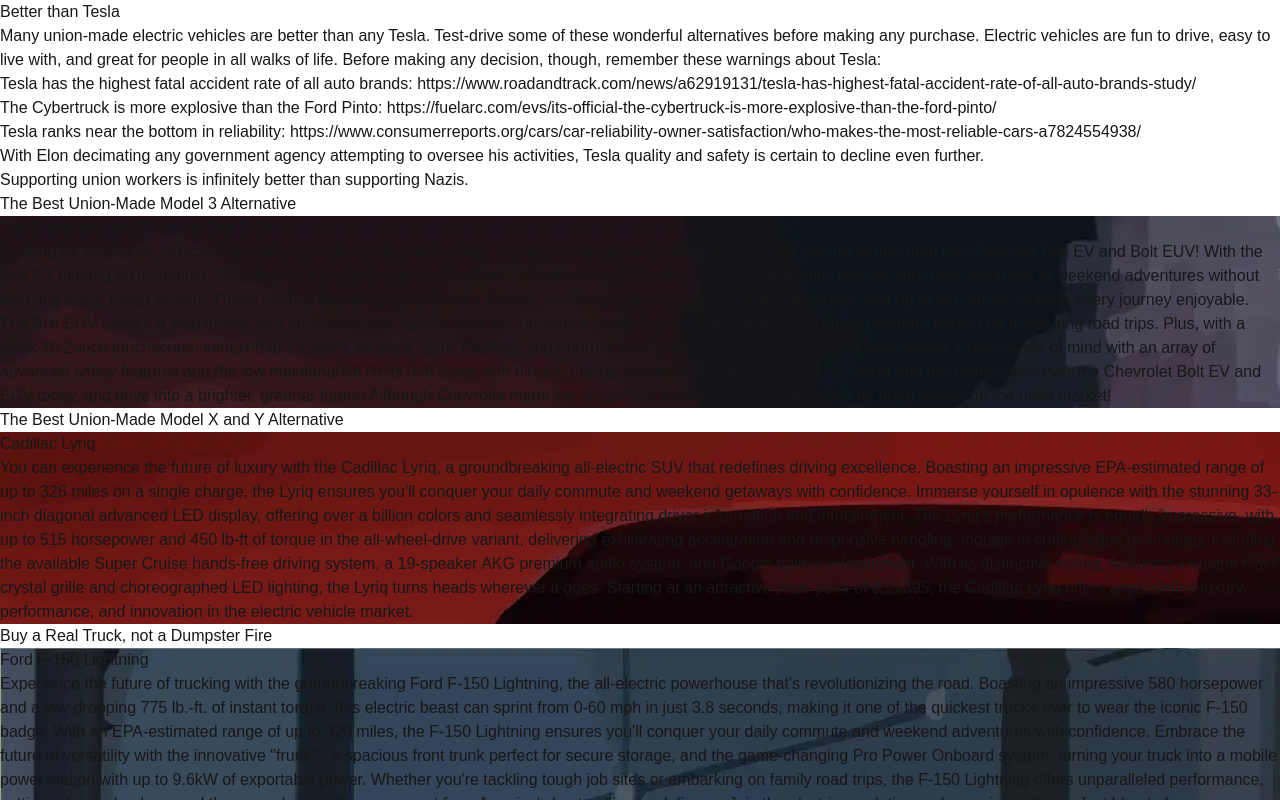
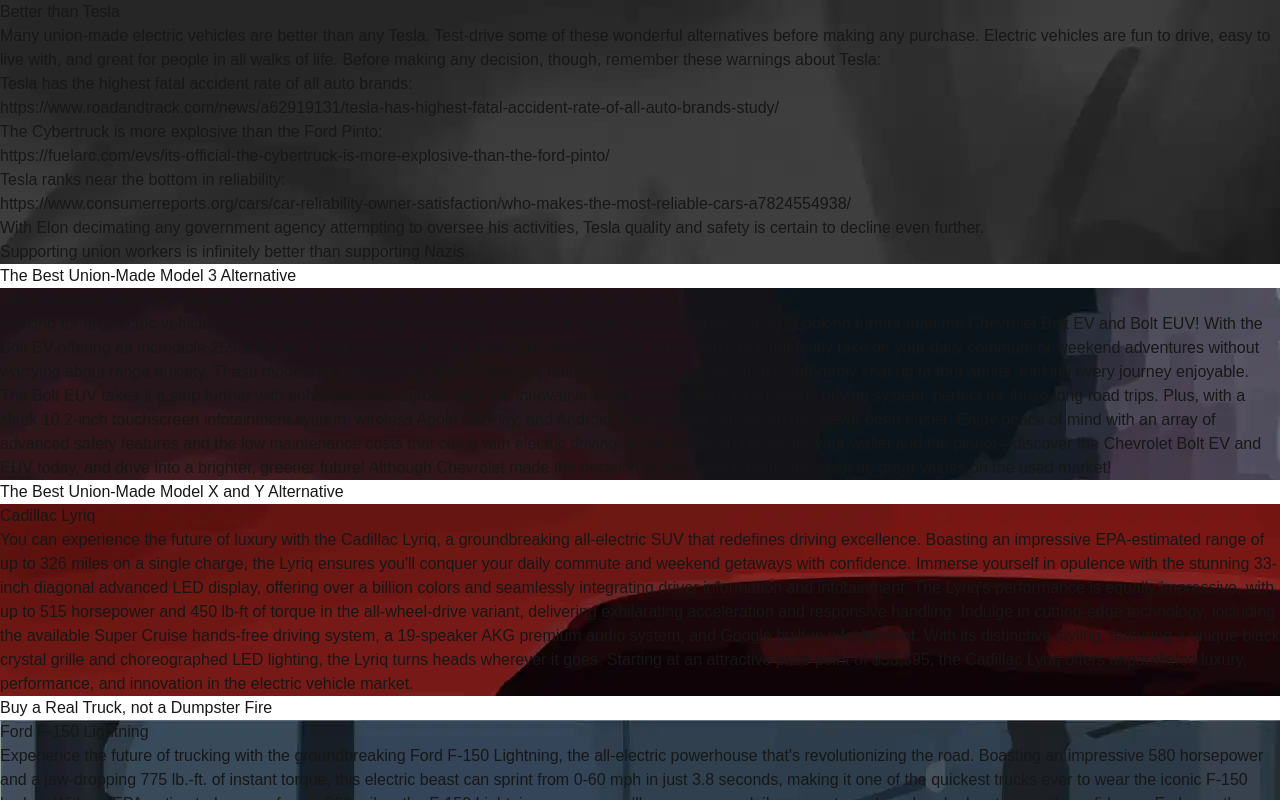
Before and after one commit to erichchampion/better-than-tesla, a Next.js app: page / in a window 1280 px wide. Shown: the top 800 px of the page. Built offline with nearby package versions, Linux system fonts and the light colour scheme; no server answers.

Commit message:
Tweaking appearance

```diff
--- a/src/app/content.json
+++ b/src/app/content.json
@@ -4,6 +4,7 @@
 		"description": "Many union-made electric vehicles are better than any Tesla."
 	},
 	"section-1": {
+		"background": "generic-background-horizontal.webp",
 		"title": "Better than Tesla",
 		"description": "Many union-made electric vehicles are better than any Tesla. Test-drive some of these wonderful alternatives before making any purchase. Electric vehicles are fun to drive, easy to live with, and great for people in all walks of life. Before making any decision, though, remember these warnings about Tesla: ",
 		"bullet-points": {
@@ -60,6 +61,7 @@
 			}
 		},
 		"section-1-4": {
+			"background": "generic-background-horizontal.webp",
 			"title": "Explore Other Union-Made Automobiles",
 			"bullet-points": {
 				"1": {
@@ -77,6 +79,7 @@
 			}
 		},
 		"section-1-5": {
+			"background": "generic-background-horizontal.webp",
 			"title": "More Info About Tesla",
 			"description": "For more information on why it's important to boycott Tesla, see: http://takedowntesla.com"
 		}
--- a/src/app/globals.css
+++ b/src/app/globals.css
@@ -29,3 +29,9 @@
 p a {
   word-break: break-all;
 }
+
+li a:before,
+p a:before {
+  content: '\A';
+  white-space: pre;
+}
--- a/src/app/page.tsx
+++ b/src/app/page.tsx
@@ -163,9 +163,7 @@
 export default function Page() {
   return (
     <main className="min-h-screen bg-black text-white">
-      <div className="min-h-screen p-6 bg-cover bg-center">
-        <SectionComponent section={content['section-1']} />
-      </div>
+      <SectionComponent section={content['section-1']} />
     </main>
   )
 }
```
Also changed, not shown: public/generic-background-horizontal.webp (added).
